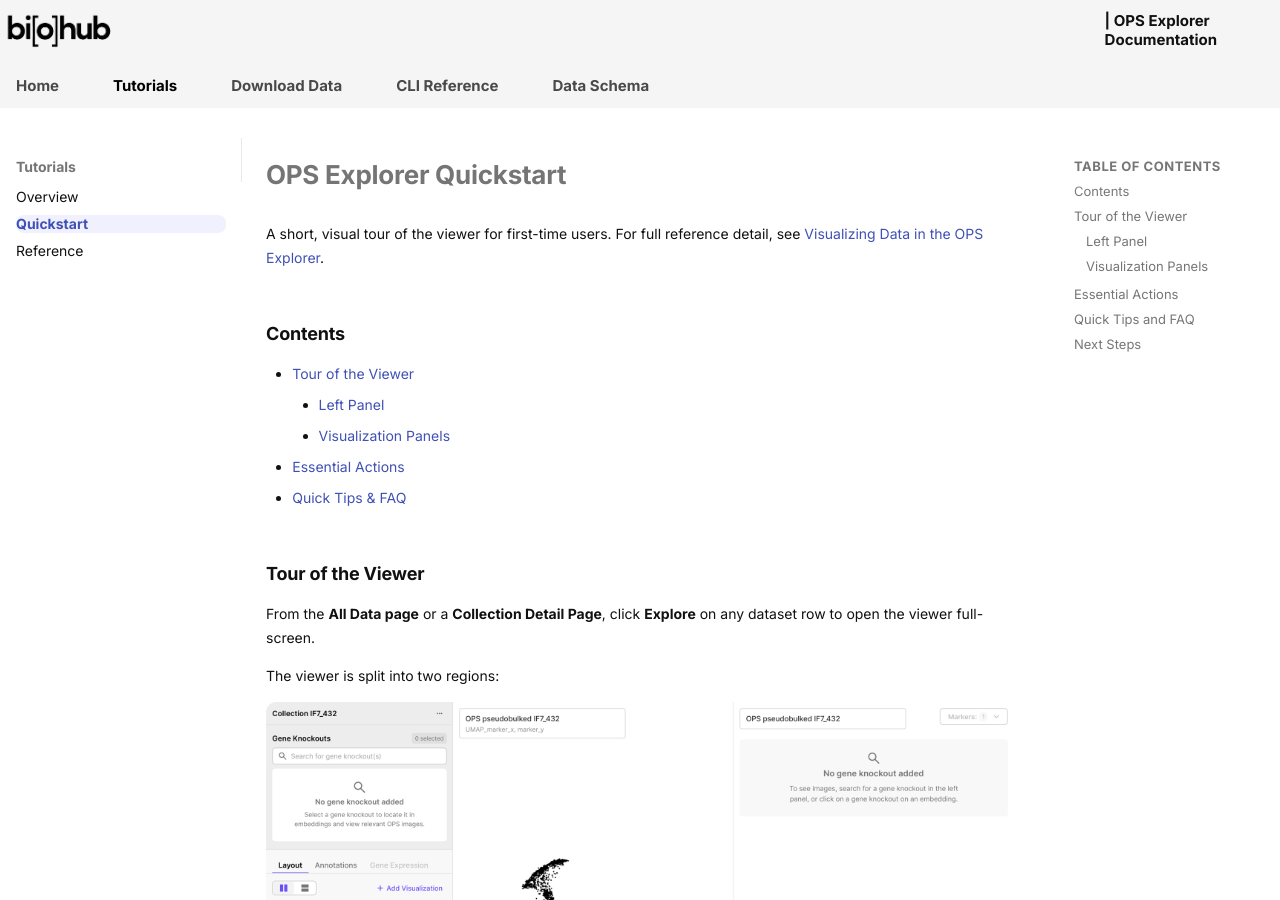
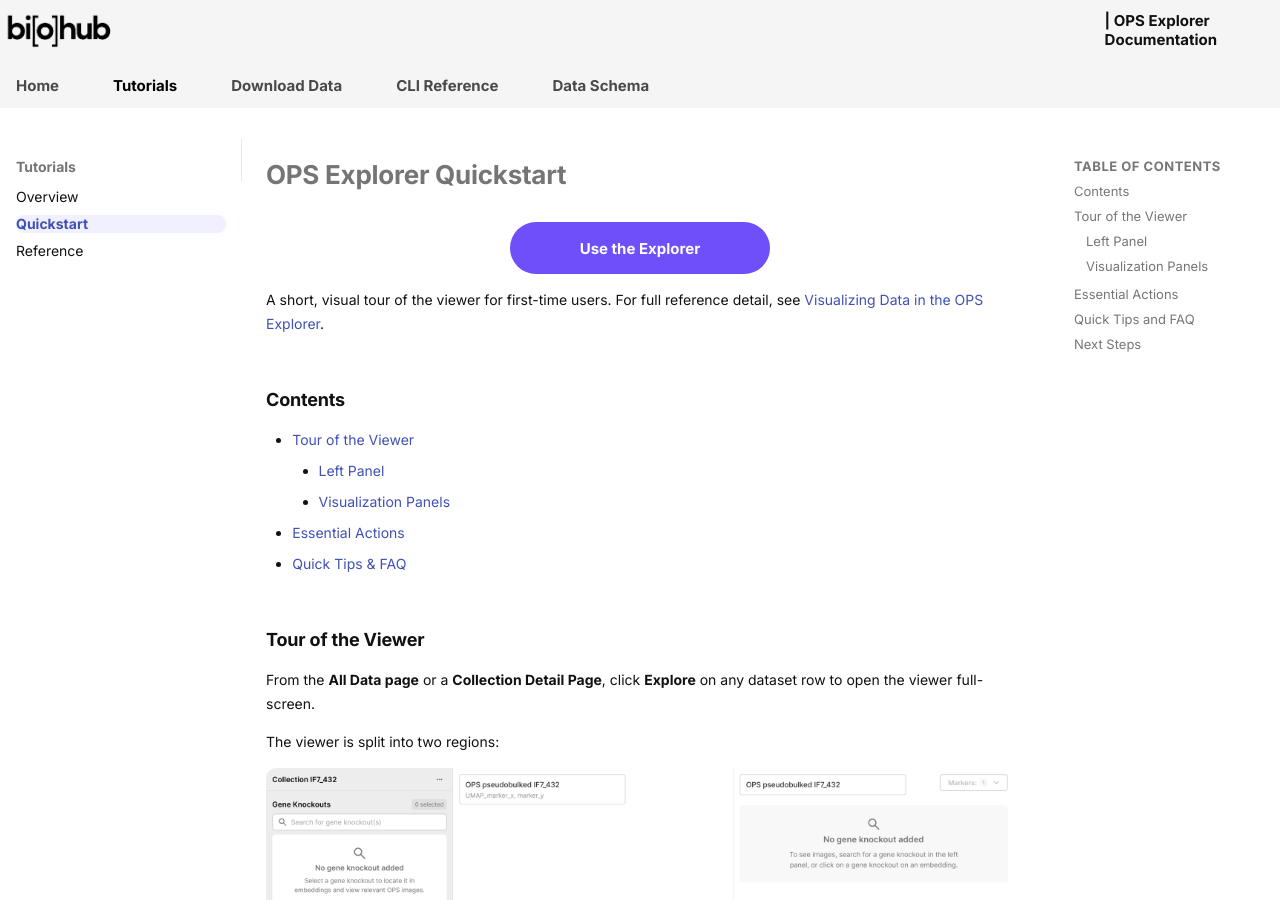
Before and after one commit to chanzuckerberg/ops-schema, an MkDocs documentation site: the page built from docs/tutorials/quickstart/index.md, in a window 1280 px wide and 900 px high. Built offline with MkDocs 1.6.1 and Material for MkDocs 9.7.7, drawn with Linux system fonts in a browser that asks for light colours; comment, search, counter and statistics services are not loaded.

Commit message:
Update index.md

```diff
--- a/docs/tutorials/quickstart/index.md
+++ b/docs/tutorials/quickstart/index.md
@@ -1,4 +1,10 @@
 # OPS Explorer Quickstart
+
+<div class="hero-buttons">
+  <a href="http://biohub.ai/ops-explorer/about" class="md-button hero-button">
+    Use the Explorer
+  </a>
+</div>
 
 A short, visual tour of the viewer for first-time users. For full reference detail, see [Visualizing Data in the OPS Explorer](../reference/index.md).
 
```
